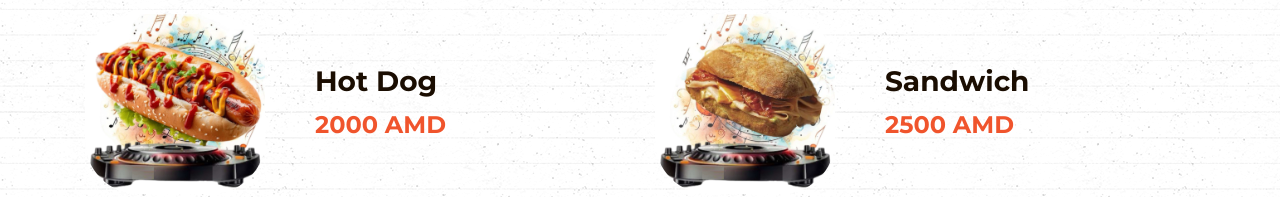
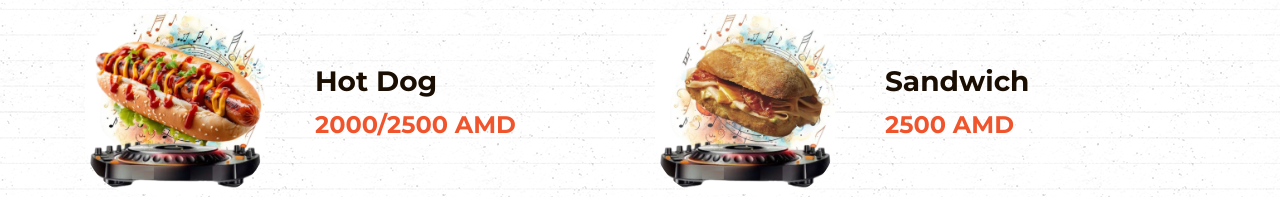
Before and after one commit to hovoas/hayfilm-menu, a plain HTML site: page index.html in a window 1280 px wide. Shown: the part 504-701 px from the top of the page. Drawn offline with Linux system fonts and the light colour scheme.

Commit message:
Update index.html

```diff
--- a/index.html
+++ b/index.html
@@ -64,7 +64,7 @@
                         </div>
                         <div class="info">
                             <h3>Hot Dog</h3>
-                            <span>2000 AMD</span>
+                            <span>2000/2500 AMD</span>
                         </div>
                     </div>
                 </div>
```
